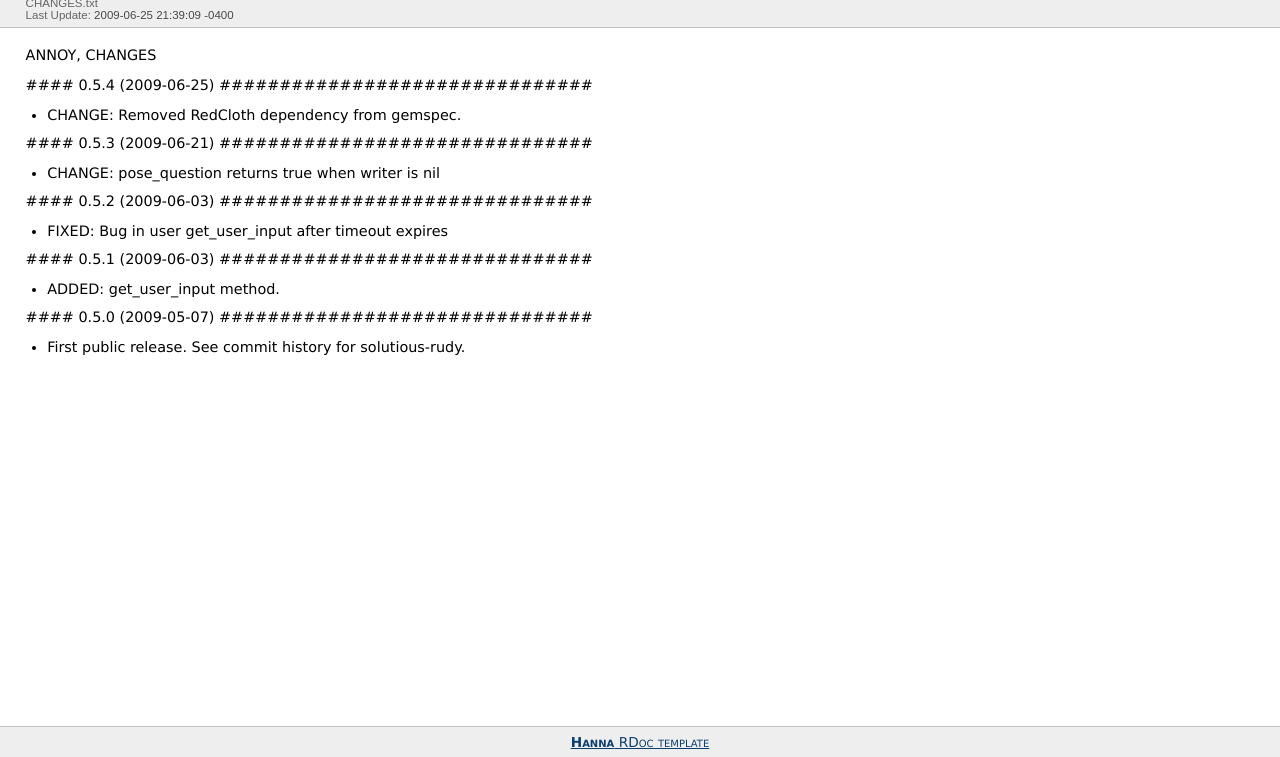
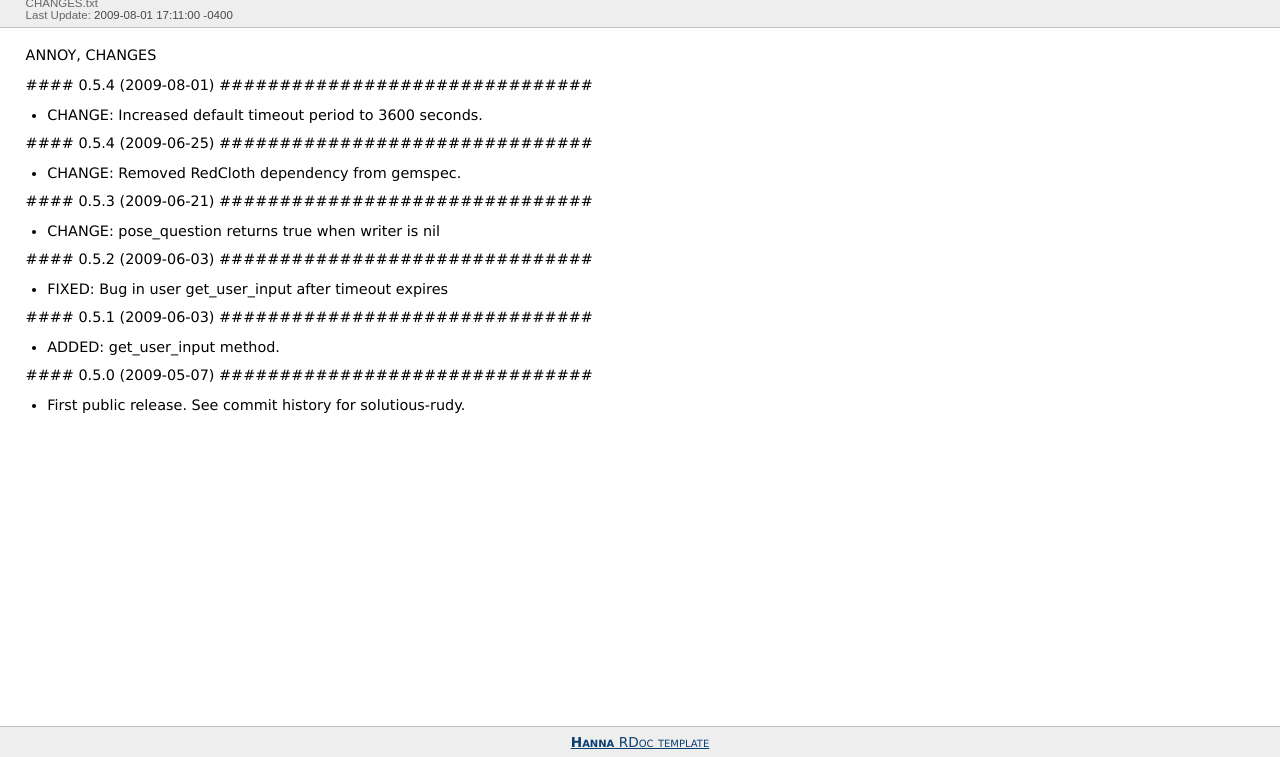
Before and after one commit to delano/annoy, a plain HTML site: page files/CHANGES_txt.html in a window 1280 px wide. Shown: the part 43-800 px from the top of the page. Drawn offline with Linux system fonts and the light colour scheme.

Commit message:
Updated docs

```diff
--- a/files/CHANGES_txt.html
+++ b/files/CHANGES_txt.html
@@ -31,7 +31,7 @@
         </div>
         <div class='last-update'>
           Last Update:
-          <span class='datetime'>2009-06-25 21:39:09 -0400</span>
+          <span class='datetime'>2009-08-01 17:11:00 -0400</span>
         </div>
       </div>
       <div id='content'>
@@ -40,6 +40,14 @@
             <p>
             ANNOY, CHANGES
             </p>
+            <p>
+            #### 0.5.4 (2009-08-01) ###############################
+            </p>
+            <ul>
+            <li>CHANGE: Increased default timeout period to 3600 seconds.
+
+            </li>
+            </ul>
             <p>
             #### 0.5.4 (2009-06-25) ###############################
             </p>
```
Also changed, not shown: files/LICENSE_txt.html (+1 -1 lines), files/README_rdoc.html (+1 -1 lines), files/lib/annoy_rb.html (+1 -1 lines), 1 other file.
